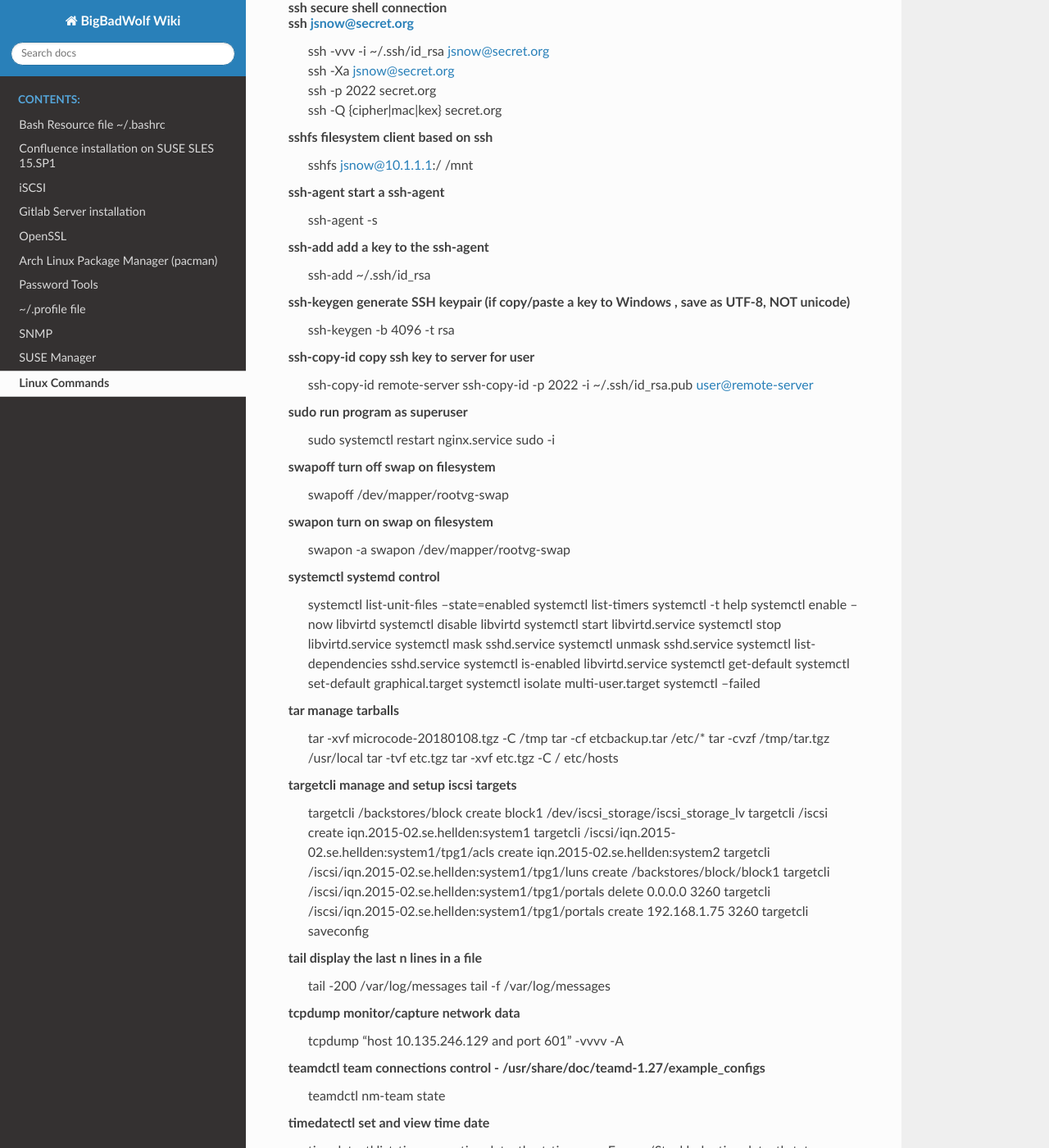
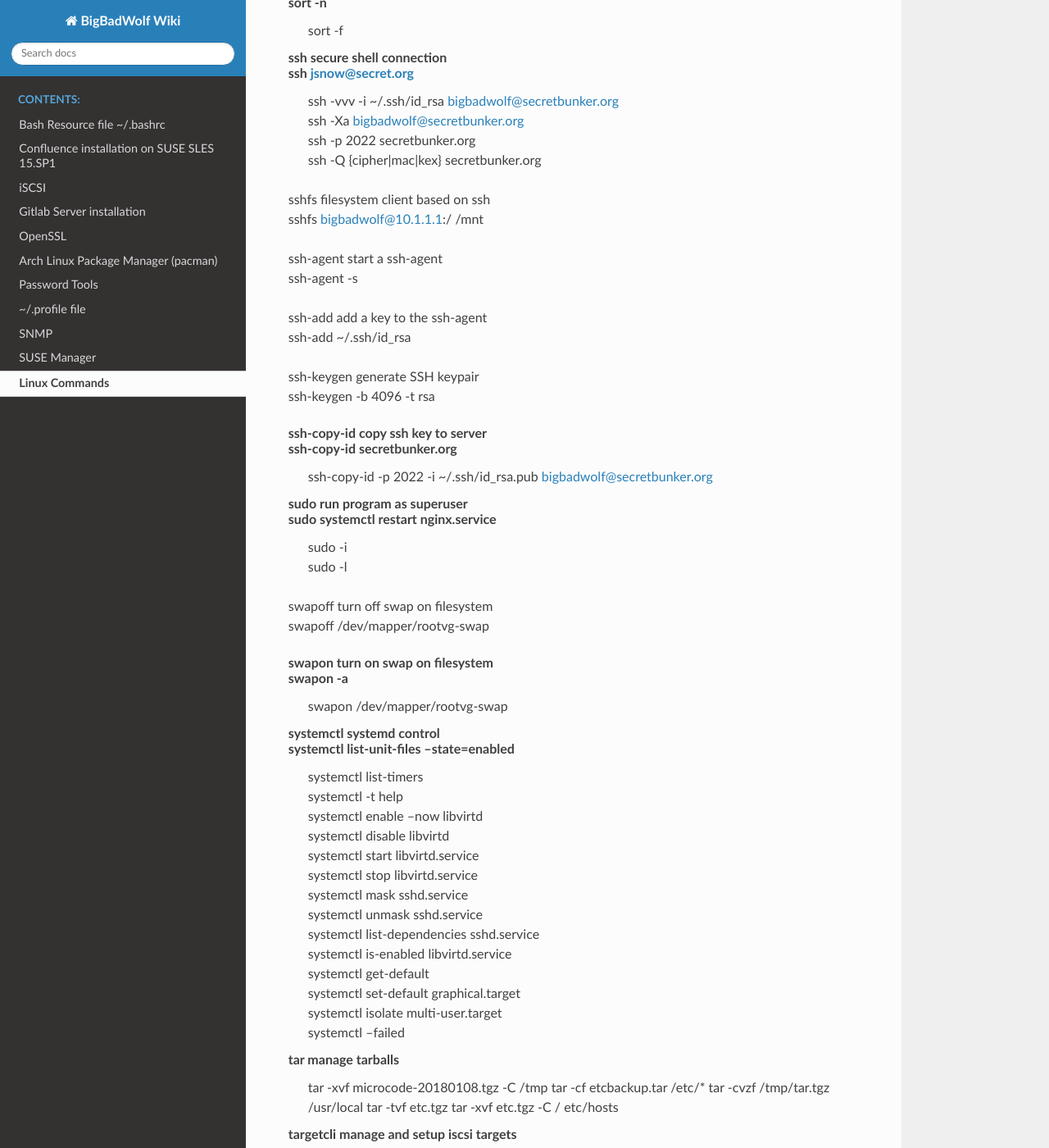
Before and after one commit to p3ll1n0r3/readthedocs, a Sphinx documentation site: the page built from docs/linux.rst, in a window 1280 px wide and 1400 px high, scrolled down 6485 px. Shown: the whole window at 82% size. Built offline with Sphinx 7.4.7 and the Read the Docs theme 2.0.0, drawn with Linux system fonts in a browser that asks for light colours; some of the changed text lies outside the part shown.

Commit message:
Update linux.rst

```diff
--- a/docs/linux.rst
+++ b/docs/linux.rst
@@ -384,68 +386,54 @@ sha384sum |br|
 sha512sum |br|
 =============== ======================================= ===========================================================
 
+smbpasswd	set samba user password	 |br|		smbpasswd -a robby |br|
 
-smbpasswd     	set samba user password
-              	smbpasswd -a robby
+socat         	multipurpose relay |br|			socat tcp-connect:192.168.1.100:2604 file:`tty`,raw,echo=0 |br|
 
-socat         	multipurpose relay (SOcket CAT
-              	exec socat tcp-connect:192.168.1.100:2604 file:`tty`,raw,echo=0
-
-sort          	sort input
-              	sort -n
-              	sort -f
+sort          	sort input |br|				sort -n |br|
+              						sort -f |br|
 
 ssh             secure shell connection |br|		ssh jsnow@secret.org |br|
-                					ssh -vvv -i ~/.ssh/id_rsa jsnow@secret.org |br|
-                					ssh -Xa jsnow@secret.org |br|
-                  					ssh -p 2022 secret.org |br|
-                  					ssh -Q {cipher|mac|kex} secret.org |br|
+                					ssh -vvv -i ~/.ssh/id_rsa bigbadwolf@secretbunker.org |br|
+                					ssh -Xa bigbadwolf@secretbunker.org |br|
+                  					ssh -p 2022 secretbunker.org |br|
+                  					ssh -Q {cipher|mac|kex} secretbunker.org |br|
 
+sshfs         	filesystem client based on ssh |br|	sshfs bigbadwolf@10.1.1.1:/ /mnt |br|
 
+ssh-agent     	start a ssh-agent |br|			ssh-agent -s |br|
 
-sshfs         filesystem client based on ssh
-              sshfs jsnow@10.1.1.1:/ /mnt
+ssh-add       	add a key to the ssh-agent |br|		ssh-add ~/.ssh/id_rsa |br|
 
-ssh-agent     start a ssh-agent
-              ssh-agent -s
+ssh-keygen    	generate  SSH keypair |br|		ssh-keygen -b 4096 -t rsa |br|
 
-ssh-add       add a key to the ssh-agent
-              ssh-add ~/.ssh/id_rsa
+ssh-copy-id   	copy ssh key to server |br|		ssh-copy-id secretbunker.org |br|
+              						ssh-copy-id -p 2022 -i ~/.ssh/id_rsa.pub bigbadwolf@secretbunker.org |br|
 
-ssh-keygen    generate  SSH keypair (if copy/paste a key to Windows , save as UTF-8, NOT unicode)
-              ssh-keygen -b 4096 -t rsa
+sudo          	run program as superuser |br|		sudo systemctl restart nginx.service |br|
+              						sudo -i |br|
+							sudo -l |br|
 
-ssh-copy-id   copy ssh key to server for user
-              ssh-copy-id remote-server
-              ssh-copy-id -p 2022 -i ~/.ssh/id_rsa.pub user@remote-server
+swapoff       	turn off swap on filesystem |br|	swapoff /dev/mapper/rootvg-swap |br|
 
-sudo          run program as superuser
-              sudo systemctl restart nginx.service
-              sudo -i
+swapon        	turn on swap on filesystem |br|		swapon -a |br|
+              						swapon /dev/mapper/rootvg-swap |br|
 
-swapoff       turn off swap on filesystem
-              swapoff /dev/mapper/rootvg-swap
-
-swapon        turn on swap on filesystem
-              swapon -a
-              swapon /dev/mapper/rootvg-swap
-
-systemctl     systemd control
-              systemctl list-unit-files --state=enabled
-              systemctl list-timers
-              systemctl -t help
-              systemctl enable --now libvirtd
-              systemctl disable libvirtd
-              systemctl start libvirtd.service
-              systemctl stop libvirtd.service
-              systemctl mask sshd.service
-              systemctl unmask sshd.service
-              systemctl list-dependencies sshd.service
-              systemctl is-enabled libvirtd.service
-              systemctl get-default
-              systemctl set-default graphical.target
-              systemctl isolate multi-user.target
-              systemctl --failed
+systemctl     	systemd control |br|			systemctl list-unit-files --state=enabled |br|
+              						systemctl list-timers |br|
+              						systemctl -t help |br|
+              						systemctl enable --now libvirtd |br|
+              						systemctl disable libvirtd |br|
+              						systemctl start libvirtd.service |br|
+              						systemctl stop libvirtd.service |br|
+              						systemctl mask sshd.service |br|
+              						systemctl unmask sshd.service |br|
+              						systemctl list-dependencies sshd.service |br|
+              						systemctl is-enabled libvirtd.service |br|
+              						systemctl get-default |br|
+              						systemctl set-default graphical.target |br|
+              						systemctl isolate multi-user.target |br|
+              						systemctl --failed |br|
 
 tar           manage tarballs
               tar -xvf microcode-20180108.tgz -C /tmp
```
Also changed, not shown: other parts of docs/linux.rst (+6 -4 lines).
